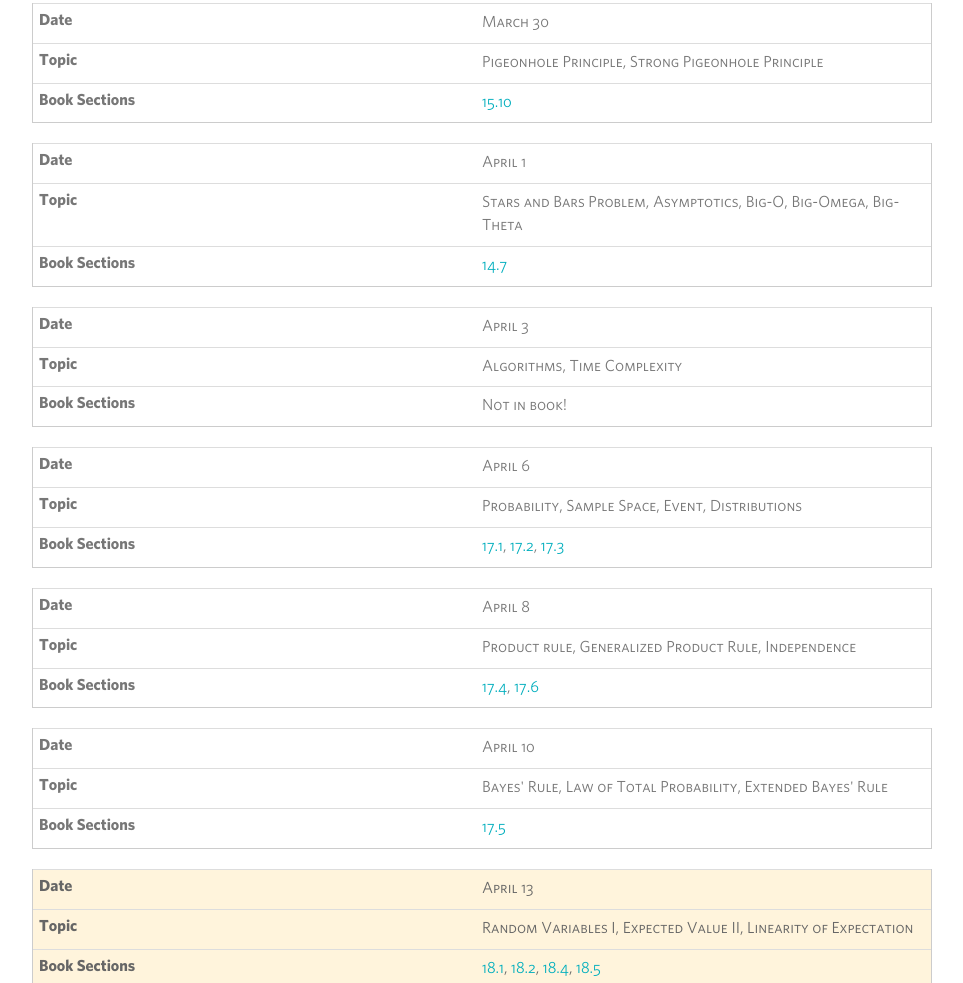
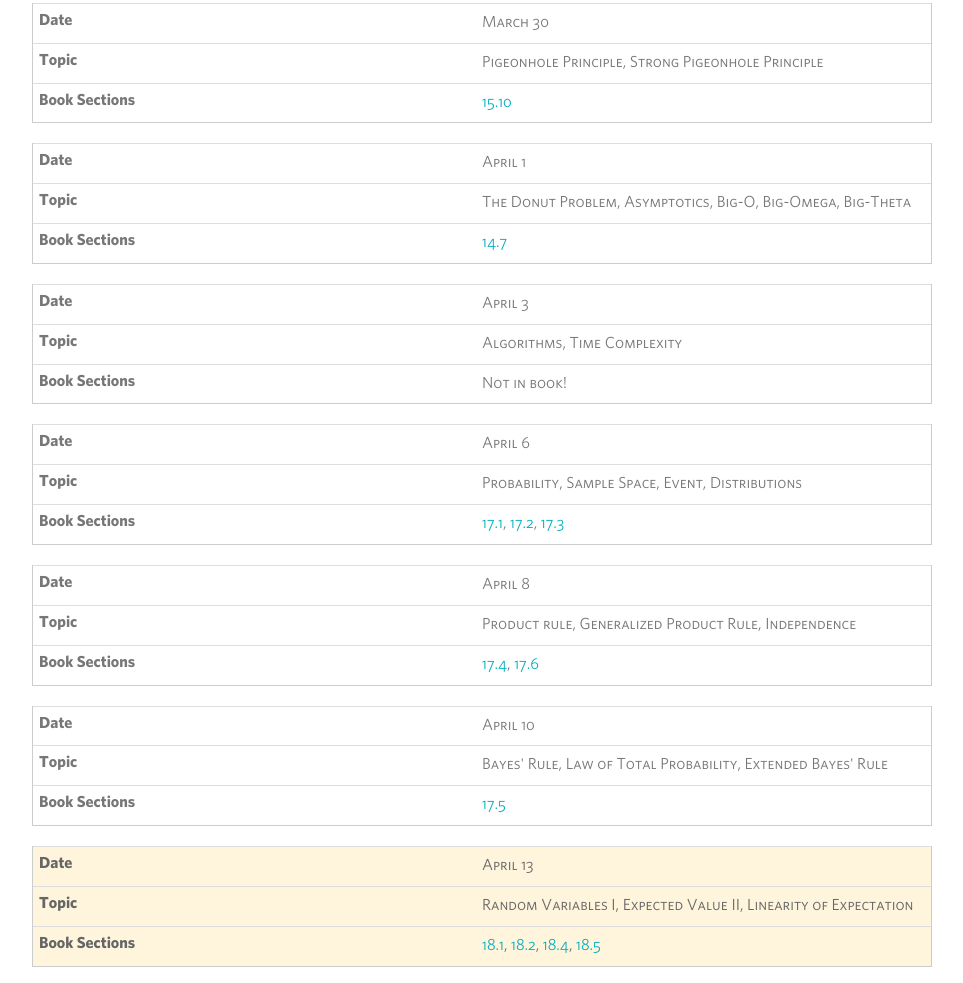
Before and after one commit to fheredea/cs22, a plain HTML site: page lectures.html in a window 1280 px wide. Shown: the part 4270-5253 px from the top of the page, without its empty margins (158-1121 px from the left). Drawn offline with nearby package versions, Linux system fonts and the light colour scheme; no server answers.

Commit message:
changed stars bars to donut problem

```diff
--- a/lectures.html
+++ b/lectures.html
@@ -222,7 +222,7 @@
                 </tr>
                 <tr>
                     <td>April 1</td>
-                    <td>Stars and Bars Problem, Asymptotics, Big-O, Big-Omega, Big-Theta</td>
+                    <td>The Donut Problem, Asymptotics, Big-O, Big-Omega, Big-Theta</td>
                     <td><a data-page="451">14.7</a></td>
                 </tr>
                 <tr>
```
